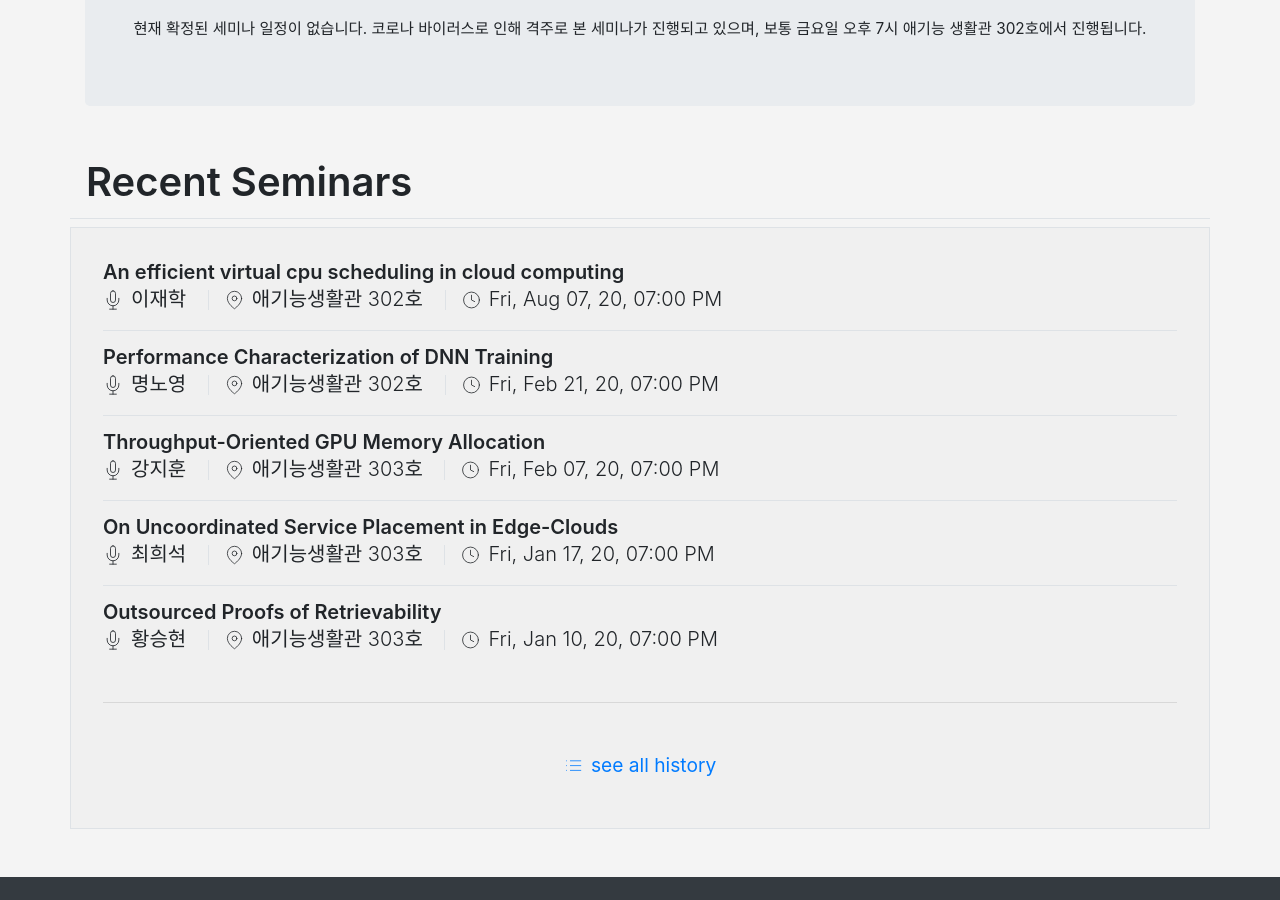
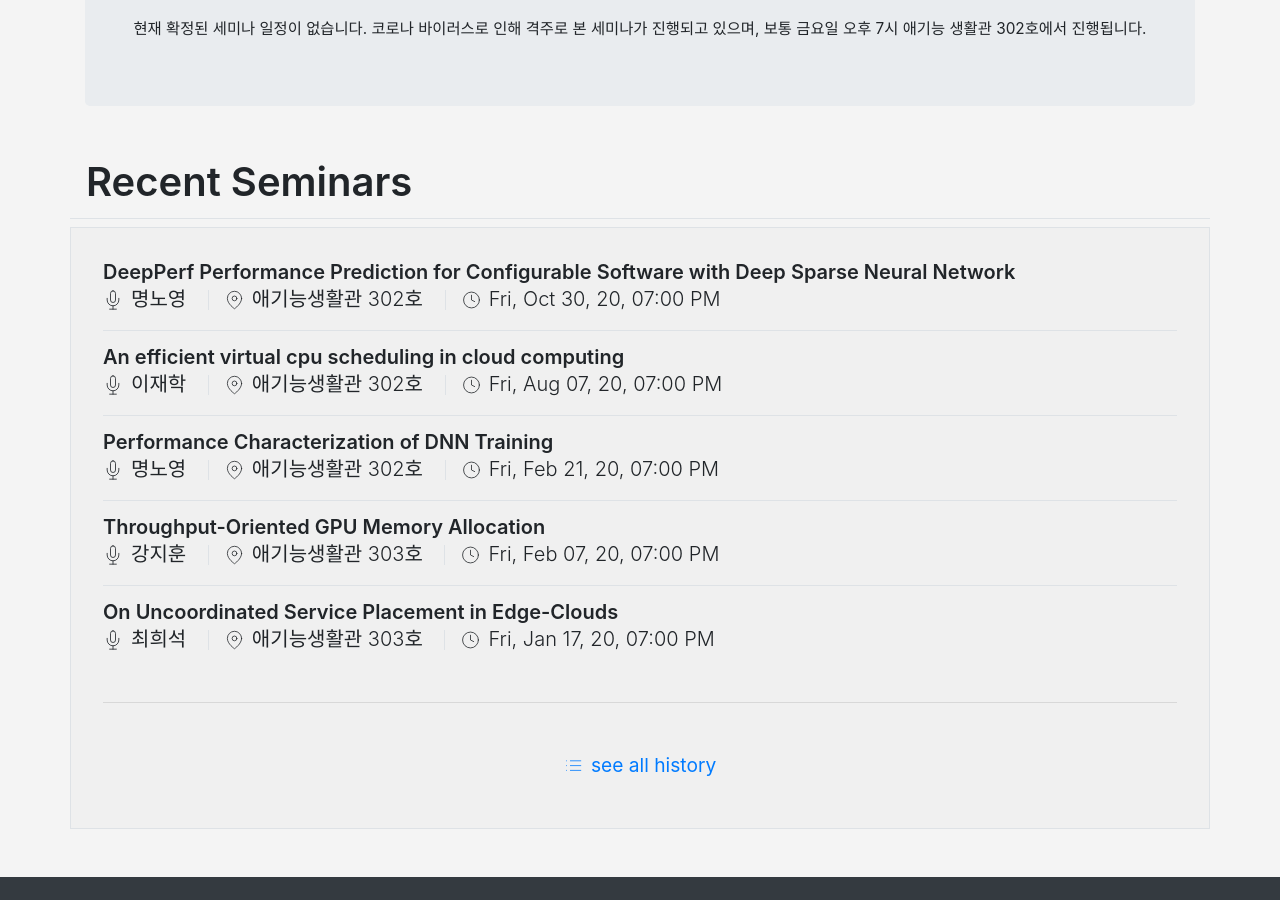
Before and after one commit to KU-Cloud/ku-cloud.github.io, a Jekyll site: the page built from seminar.html, in a window 1280 px wide and 900 px high, scrolled down 355 px. Built offline with Jekyll 4.4.1, drawn with Linux system fonts in a browser that asks for light colours.

Commit message:
update seminars

```diff
--- a/_data/seminars.yaml
+++ b/_data/seminars.yaml
@@ -643,3 +643,7 @@
   date: 2020-08-07T19:00:00.000+0900
   speacker: 이재학
   location: 애기능생활관 302호
+- title: 'DeepPerf Performance Prediction for Configurable Software with Deep Sparse Neural Network'
+  date: 2020-10-30T19:00:00.000+0900
+  speacker: 명노영
+  location: 애기능생활관 302호
```
